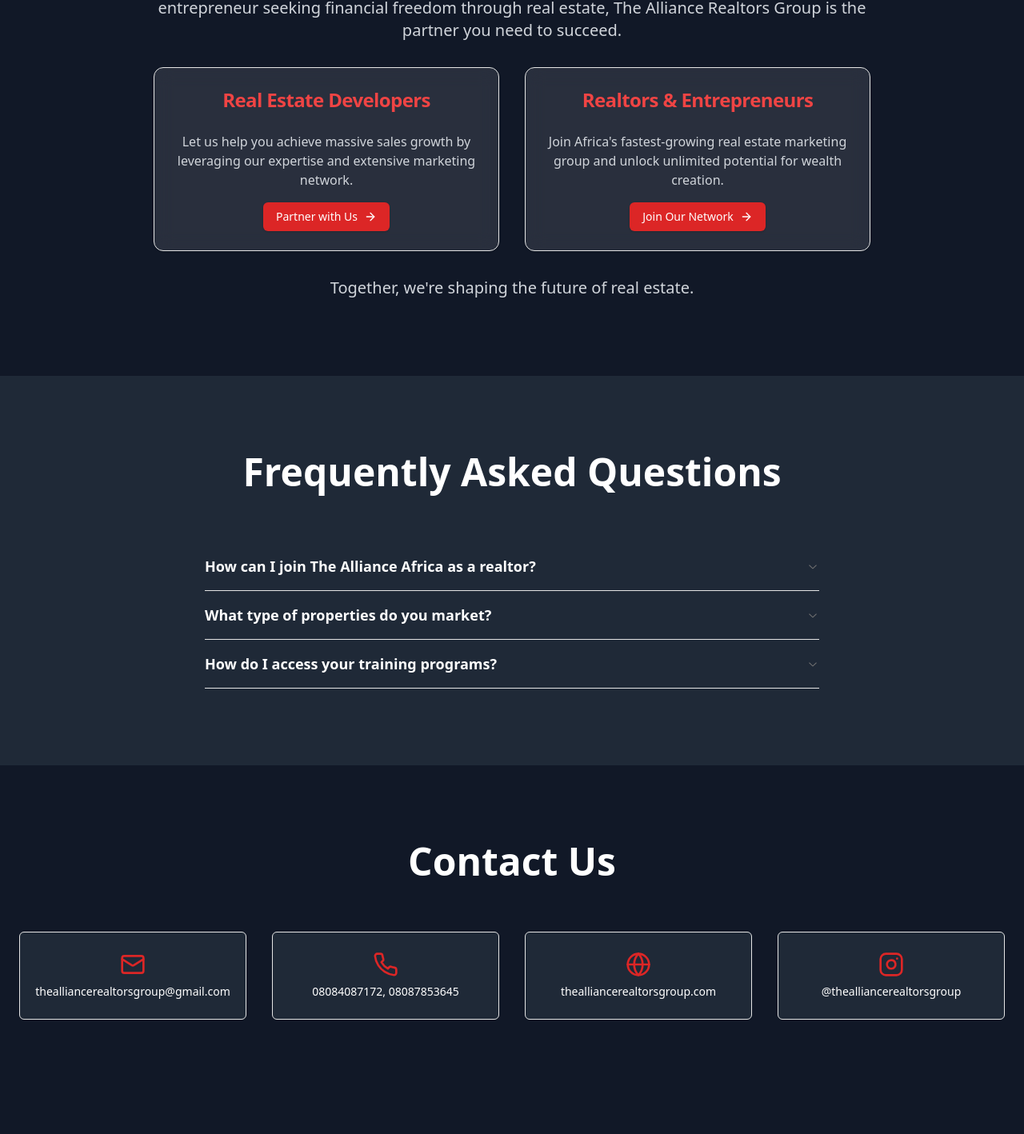
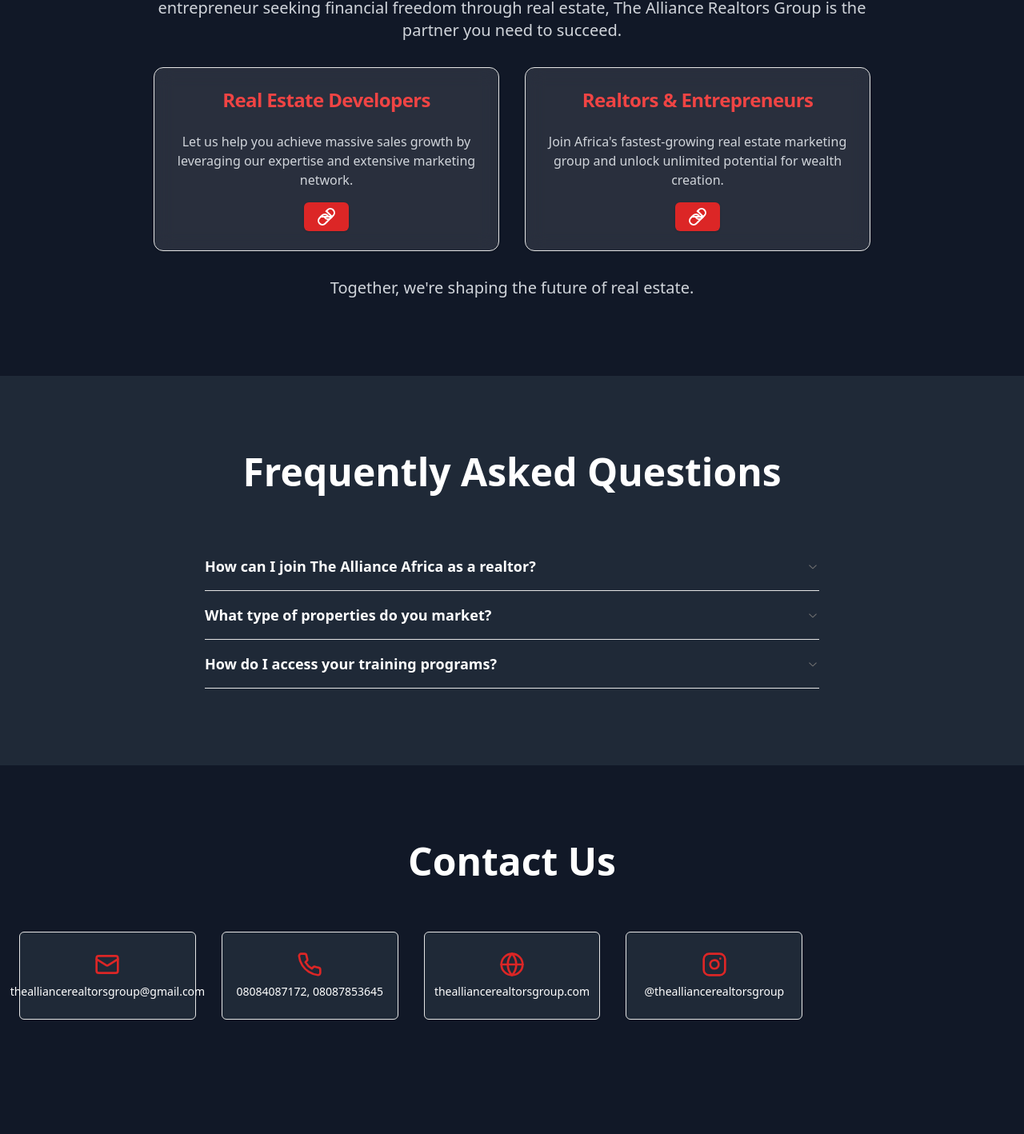
Before and after one commit to TheAllianceRealtors/Landing-Page, a Next.js app: page / in a window 1280 px wide. Shown: the part 6439-7857 px from the top of the page at 80% size. Built offline with nearby package versions, Linux system fonts and the light colour scheme.

Commit message:
update landing page

```diff
--- a/src/components/enhanced-landing-page.tsx
+++ b/src/components/enhanced-landing-page.tsx
@@ -2,7 +2,7 @@
 
 import { useCallback } from "react";
 import { motion } from "framer-motion";
-import { ArrowRight, Mail, Phone, Globe, Instagram } from "lucide-react";
+import { ArrowRight, Mail, Phone, Globe, Instagram, Link } from "lucide-react";
 import Image from "next/image";
 import { Parallax } from "react-parallax";
 import { Button } from "@/components/ui/button";
@@ -137,7 +137,7 @@
                 size="lg"
                 className="bg-red-600 hover:bg-red-700 text-white text-xl py-6 px-8"
               >
-                <a href="#contact">
+                <a href="https://app.thealliancerealtorsgroup.com">
                   Join Us <ArrowRight className="ml-2 w-6 h-6" />
                 </a>
               </Button>
@@ -529,7 +529,9 @@
                       our expertise and extensive marketing network.
                     </p>
                     <Button className="bg-red-600 hover:bg-red-700 text-white">
-                      Partner with Us <ArrowRight className="ml-2 w-4 h-4" />
+                      <Link href="https://app.thealliancerealtorsgroup.com">
+                        Partner with Us <ArrowRight className="ml-2 w-4 h-4" />
+                      </Link>
                     </Button>
                   </CardContent>
                 </Card>
@@ -545,7 +547,9 @@
                       group and unlock unlimited potential for wealth creation.
                     </p>
                     <Button className="bg-red-600 hover:bg-red-700 text-white">
-                      Join Our Network <ArrowRight className="ml-2 w-4 h-4" />
+                      <Link href="https://app.thealliancerealtorsgroup.com">
+                        Join Our Network <ArrowRight className="ml-2 w-4 h-4" />
+                      </Link>
                     </Button>
                   </CardContent>
                 </Card>
@@ -612,7 +616,7 @@
               Contact Us
             </motion.h2>
             <motion.div
-              className="grid grid-cols-1 md:grid-cols-2 lg:grid-cols-4 gap-8"
+              className="grid grid-cols-3 md:grid-cols-4 lg:grid-cols-5 gap-2 md:gap-4 lg:gap-8"
               {...fadeInUp}
               transition={{ duration: 0.5, delay: 0.2 }}
             >
```
